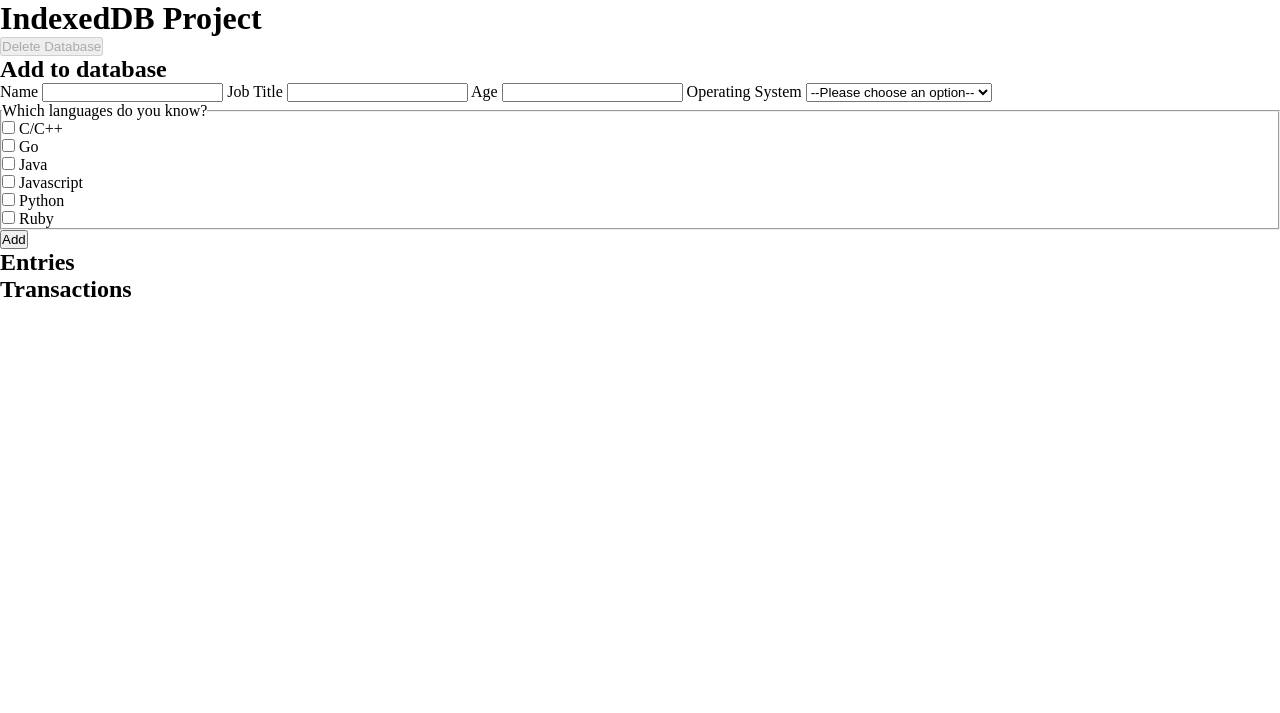
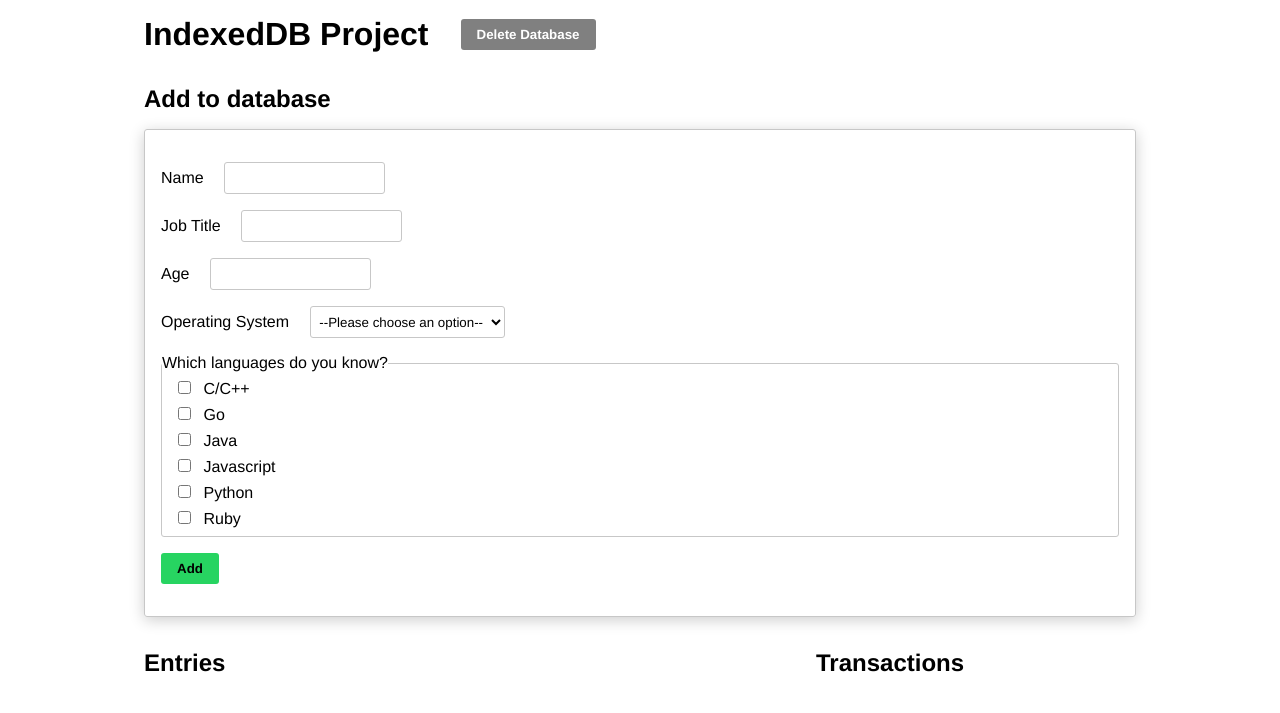
Before and after one commit to amazinglynormal/indexeddb-demo, a website built with webpack: page src/index.html in a window 1280 px wide. Built offline with nearby package versions, Linux system fonts and the light colour scheme.

Commit message:
Add overhaul to styles

```diff
--- a/src/addNewEntryCard.js
+++ b/src/addNewEntryCard.js
@@ -1,4 +1,8 @@
 import { removeDataFromDB } from "./database";
+
+const capitalize = (word) => {
+  return word[0].toUpperCase() + word.slice(1);
+};
 
 export default function addNewEntryCard(data, parentNode, id) {
   const article = document.createElement("article");
@@ -13,7 +17,7 @@ export default function addNewEntryCard(data, parentNode, id) {
     const dt = document.createElement("dt");
     const dd = document.createElement("dd");
 
-    const keyName = document.createTextNode(key);
+    const keyName = document.createTextNode(capitalize(key));
     dt.appendChild(keyName);
 
     const isArray = Array.isArray(data[key]);
--- a/src/index.html
+++ b/src/index.html
@@ -7,24 +7,28 @@
     <title>IndexedDB Demo Project</title>
   </head>
   <body>
-    <header class="db-btns">
+    <header class="db-btn">
       <h1>IndexedDB Project</h1>
 
-      <button type="button" class="delete-db-btn">Delete Database</button>
+      <button type="button" class="delete-db-btn btn">Delete Database</button>
     </header>
 
     <section class="db-form">
       <h2>Add to database</h2>
       <form>
+        <div>
           <label for="name">Name</label>
           <input type="text" id="name" name="name" />
-
+        </div>
+        <div>
           <label for="job">Job Title</label>
           <input type="text" id="job" name="job" />
-
+        </div>
+        <div>
           <label for="age">Age</label>
           <input type="number" id="age" name="age" min="18" />
-
+        </div>
+        <div>
           <label for="os">Operating System</label>
           <select id="os" name="os">
             <option value="">--Please choose an option--</option>
@@ -33,6 +37,7 @@
             <option value="Windows">Windows</option>
             <option value="Other">Other</option>
           </select>
+        </div>
 
         <fieldset>
           <legend>Which languages do you know?</legend>
@@ -73,11 +78,12 @@
         </fieldset>
 
         <div>
-          <button type="submit">Add</button>
+          <button type="submit" class="btn">Add</button>
         </div>
       </form>
     </section>
 
+    <div class="grid-container">
       <section class="db-entries">
         <h2>Entries</h2>
       </section>
@@ -86,5 +92,6 @@
         <h2>Transactions</h2>
         <ul></ul>
       </section>
+    </div>
   </body>
 </html>
--- a/src/styles.css
+++ b/src/styles.css
@@ -2,12 +2,112 @@
   box-sizing: border-box;
   margin: 0;
   padding: 0;
+  font-family: Helvetica, Arial, Sans-Serif;
 }
 
-.entry-card {
-  border: 1px black solid;
+.db-btn,
+.db-form,
+.grid-container {
+  max-width: 1024px;
+  width: 100%;
+  padding: 1rem;
+  margin: 0 auto;
+}
+
+.btn {
+  padding: 0.5rem 1rem;
+  border-radius: 3px;
+  font-weight: 700;
+  border: transparent;
+}
+
+h2 {
+  margin-bottom: 1rem;
+}
+
+.db-form form,
+.entry-card,
+fieldset,
+select,
+input[type="text"],
+input[type="number"] {
+  border: 1px solid rgb(199, 199, 199);
+}
+
+/* header section */
+.db-btn {
+  display: flex;
+  align-items: center;
+}
+
+.db-btn h1 {
+  margin-right: 2rem;
+}
+
+.db-btn .delete-db-btn {
+  background-color: red;
+  color: white;
+}
+
+.db-btn .delete-db-btn:hover {
+  background-color: darkred;
+  cursor: pointer;
+}
+
+.db-btn .delete-db-btn:disabled {
+  background-color: gray;
+  cursor: not-allowed;
+}
+
+/* form section */
+
+.db-form form {
   border-radius: 3px;
   padding: 1rem;
+  box-shadow: 0px 3px 15px rgba(0, 0, 0, 0.2);
+}
+
+.db-form form div {
+  margin: 1rem 0;
+}
+
+.db-form form fieldset div {
+  margin: 0.5rem 0;
+}
+
+.db-form button {
+  background-color: rgb(39, 212, 97);
+}
+
+.db-form button:hover {
+  background-color: rgb(34, 187, 85);
+}
+
+input[type="text"],
+input[type="number"],
+select {
+  height: 2rem;
+  border-radius: 3px;
+  background-color: transparent;
+  margin-left: 1rem;
+  padding: 0.3rem;
+}
+
+input[type="checkbox"] {
+  margin-left: 1rem;
+  margin-right: 0.5rem;
+}
+
+fieldset {
+  border-radius: 3px;
+}
+
+/* entry card */
+.entry-card {
+  border-radius: 3px;
+  padding: 1rem;
+  max-width: 75%;
+  box-shadow: 0px 3px 15px rgba(0, 0, 0, 0.2);
 }
 
 .entry-card dl div {
@@ -35,10 +135,6 @@ dt::after {
 .entry-card .delete-entry-btn {
   background-color: red;
   color: white;
-  border: transparent;
-  padding: 0.5rem 1rem;
-  border-radius: 3px;
-  font-weight: 700;
 }
 
 .entry-card .delete-entry-btn:hover {
@@ -53,3 +149,17 @@ dt::after {
 .error {
   color: red;
 }
+
+.grid-container {
+  display: grid;
+  grid-template-columns: 1fr 1fr 1fr;
+  column-gap: 1rem;
+}
+
+.db-entries {
+  grid-column-start: span 2;
+}
+
+.db-transactions {
+  grid-column-start: 3;
+}
```
Lines whose indentation alone changed are shown as unchanged.
